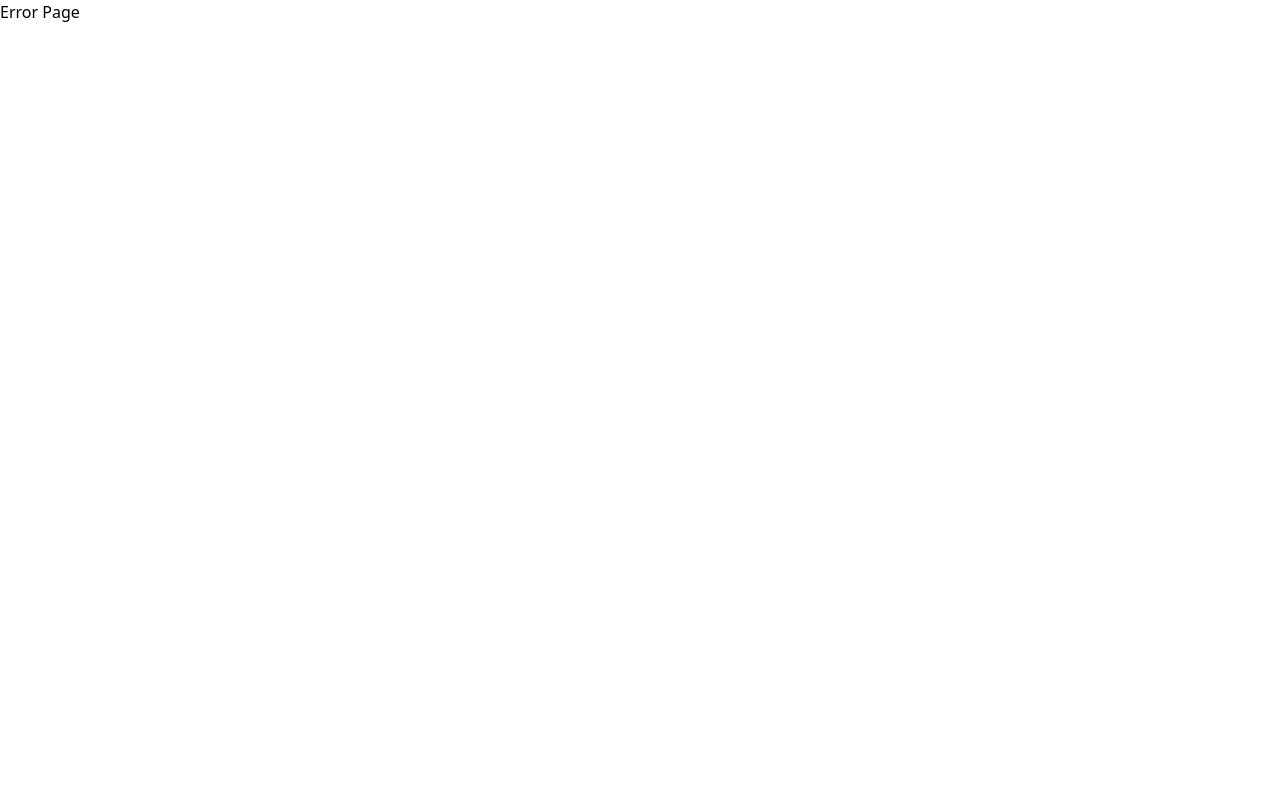
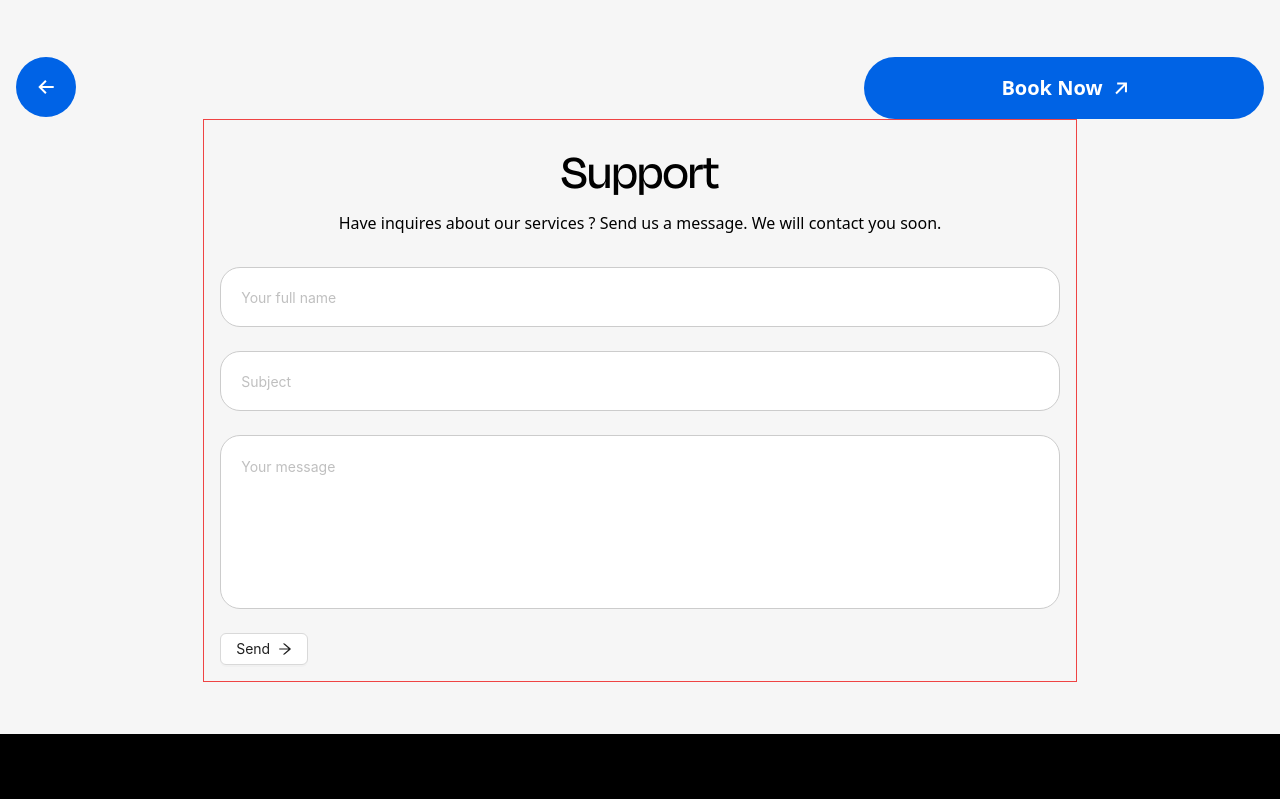
Before and after one commit to AlmasWD09/car-cleaning-web, a React (Vite) app: page /support in a window 1280 px wide. Before the commit this address had no page. Shown: the top 799 px of the page. Built offline with nearby package versions, Linux system fonts and the light colour scheme.

Commit message:
support section design

```diff
--- a/src/layout/MainLayout.jsx
+++ b/src/layout/MainLayout.jsx
@@ -4,7 +4,7 @@ import Footer from "../components/shared/footer/Footer";
 
 const MainLayout = () => {
   const location = useLocation()
-  const hideNavbarPaths = ["/user-profile","/edit-user-profile"];
+  const hideNavbarPaths = ["/user-profile","/edit-user-profile","/support"];
   const shouldHideNavbar = hideNavbarPaths.includes(location.pathname);
   return (
     <>
--- a/src/pages/profile/EditUserProfile.jsx
+++ b/src/pages/profile/EditUserProfile.jsx
@@ -1,11 +1,5 @@
 import { Button, Form, Input } from "antd";
 import { useState } from "react";
-import { EyeInvisibleOutlined, EyeTwoTone } from "@ant-design/icons";
-import { FcGoogle } from "react-icons/fc";
-import { MdOutlineArrowOutward } from "react-icons/md";
-import { BsFacebook } from "react-icons/bs";
-
-import { useForm } from "antd/es/form/Form";
 import CustomContainer from "../../components/shared/CustomContainer";
 import { useNavigate } from "react-router-dom";
 
--- a/src/pages/support/Support.jsx
+++ b/src/pages/support/Support.jsx
@@ -1,7 +1,118 @@
+import { useNavigate } from "react-router-dom"
+import CustomContainer from "../../components/shared/CustomContainer"
+import { Button, Form, Input } from "antd";
+import { useState } from "react";
+import TextArea from "antd/es/input/TextArea";
+import { ArrowRightOutlined } from "@ant-design/icons";
 
 const Support = () => {
+  const navigate = useNavigate();
+  const [isFocused, setIsFocused] = useState(false);
+
   return (
-    <div>Support</div>
+    <section className="pt-[70px] md:pt-[100px] lg:pt-[57px] pb-[52px] bg-[#f6f6f6]">
+      <CustomContainer>
+        <div className="w-full flex flex-col md:flex-row justify-between  gap-3 md:gap-0 pt-10 lg:pt-0">
+          <div>
+            <span onClick={() => navigate(-1)} className="cursor-pointer">
+              <svg
+                className="w-[30px] md:w-[40px] lg:w-[60px] h-auto"
+                viewBox="0 0 60 60" fill="none" xmlns="http://www.w3.org/2000/svg">
+                <rect width="60" height="60" rx="30" fill="#0063E6" />
+                <path d="M37.707 31.0001H26.121L30.621 35.5001L29.207 36.9141L22.293 30.0001L29.207 23.0861L30.621 24.5001L26.121 29.0001H37.707V31.0001Z" fill="white" />
+              </svg>
+            </span>
+          </div>
+          <div className="">
+            <button className="text-[#ffffff] text-[20px] font-semibold bg-primary rounded-full py-[7px] md:py-2 lg:py-4 px-[57px] flex justify-center items-center gap-3 lg:w-[400px] ">
+              Book Now
+              <svg width="12" height="13" viewBox="0 0 12 13" fill="none" xmlns="http://www.w3.org/2000/svg">
+                <path d="M0.343277 10.7426L8.53582 2.55003L2.17186 2.55003L2.17185 0.550328H11.9497L11.9497 10.3282L9.95003 10.3282L9.95003 3.96424L1.75749 12.1568L0.343277 10.7426Z" fill="white" />
+              </svg>
+
+            </button>
+          </div>
+        </div>
+
+
+        <div className="lg:w-[70%] mx-auto border border-red-500 p-4">
+          <div >
+            <div className="flex flex-col justify-center items-center pb-8">
+              <h2 className="text-[24px] lg:text-[50px] font-medium font-degular">Support</h2>
+              <p>Have inquires about our services ? Send us a message. We will contact you soon.</p>
+            </div>
+            <div className="">
+              <Form>
+                {/* full name */}
+                <div>
+                  <Form.Item
+                    name="full_name"
+                    rules={[
+                      { required: true, message: "Full name is required" },
+                    ]}
+                  >
+                    <Input
+                      placeholder="Your full name"
+                      style={{
+                        height: "60px",
+                        borderRadius: "20px",
+                        paddingInline: "20px",
+                        border: isFocused ? "1px solid #ccc" : "1px solid #ccc",
+                      }}
+                    />
+                  </Form.Item>
+                </div>
+                {/* subject */}
+                <div>
+                  <Form.Item
+                    name="subject"
+                    rules={[
+                      { required: true, message: "Subject is required" },
+                    ]}
+                  >
+                    <Input
+                      placeholder="Subject"
+
+                      style={{
+                        height: "60px",
+                        borderRadius: "20px",
+                        paddingInline: "20px",
+                        border: isFocused ? "1px solid #ccc" : "1px solid #ccc",
+                      }}
+                    />
+                  </Form.Item>
+                </div>
+
+                {/* description */}
+                <div>
+                  <Form.Item
+                    name="message"
+                    rules={[
+                      { required: true, message: "Message is required" },
+                    ]}
+                  >
+                    <TextArea
+                      placeholder="Your message"
+                      rows={6}
+                      style={{
+                        borderRadius: "20px",
+                        padding: "20px",
+                        border: isFocused ? "1px solid #ccc" : "1px solid #ccc",
+                        resize: "none",
+                      }}
+                    />
+                  </Form.Item>
+                </div>
+
+                <div>
+                  <Button >Send <ArrowRightOutlined /></Button>
+                </div>
+              </Form>
+            </div>
+          </div>
+        </div>
+      </CustomContainer>
+    </section>
   )
 }
 
--- a/src/routers/Router.jsx
+++ b/src/routers/Router.jsx
@@ -18,6 +18,7 @@ import ServiceBook from "../pages/serviceBook/ServiceBook";
 import UserProfile from "../pages/profile/UserProfile";
 import EditUserProfile from "../pages/profile/EditUserProfile";
 import Notification from "../pages/notification/Notification";
+import Support from "../pages/support/Support";
 
 const router = createBrowserRouter([
   {
@@ -70,6 +71,10 @@ const router = createBrowserRouter([
         element: <Notification />,
       },
       {
+        path: "/support",
+        element: <Support />,
+      },
+      {
         path: "/create-account",
         element: <CreateAccount />,
       },
```
